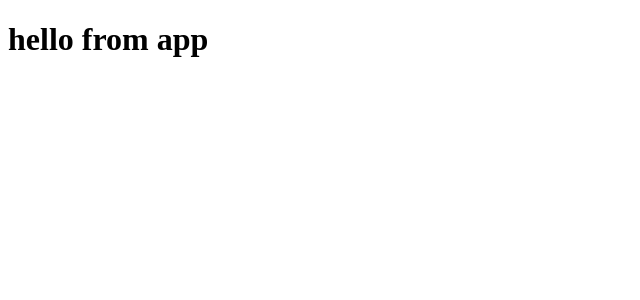
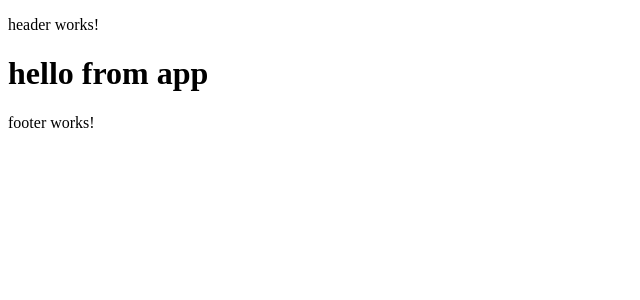
Before and after one commit to svetlioblu/AngularJs, an Angular app in the folder Forum/: page / in a window 1280 px wide. Shown: the top 300 px of the page, without its empty margins (0-640 px from the left). Built offline with nearby package versions, Linux system fonts and the light colour scheme.

Commit message:
add main component

```diff
--- a/Forum/src/app/app.component.html
+++ b/Forum/src/app/app.component.html
@@ -1 +1,3 @@
+<app-header/>
 <h1>hello from app</h1>
+<app-footer/>
--- a/Forum/src/app/app.module.ts
+++ b/Forum/src/app/app.module.ts
@@ -3,9 +3,11 @@
 
 import { AppComponent } from './app.component';
 import { CoreModule } from './core/core.module';
+import { MainComponent } from './main/main.component';
 
 @NgModule({
-  declarations: [AppComponent],
+  declarations: [AppComponent, MainComponent],
+  //Import the core module
   imports: [BrowserModule, CoreModule],
   providers: [],
   bootstrap: [AppComponent],
--- a/Forum/src/app/core/core.module.ts
+++ b/Forum/src/app/core/core.module.ts
@@ -6,6 +6,7 @@
 @NgModule({
   declarations: [HeaderComponent, FooterComponent],
   imports: [CommonModule],
+  //Which components to be exported from this module
   exports: [HeaderComponent, FooterComponent],
 })
 export class CoreModule {}
--- /dev/null
+++ b/Forum/src/app/main/main.component.html
@@ -0,0 +1 @@
+<p>main works!</p>
```
Also changed, not shown: Forum/src/app/main/main.component.ts (added, +10 -0 lines), Forum/src/app/main/main.component.css (added), 1 other file (tests, documents, lock files or other folders).
